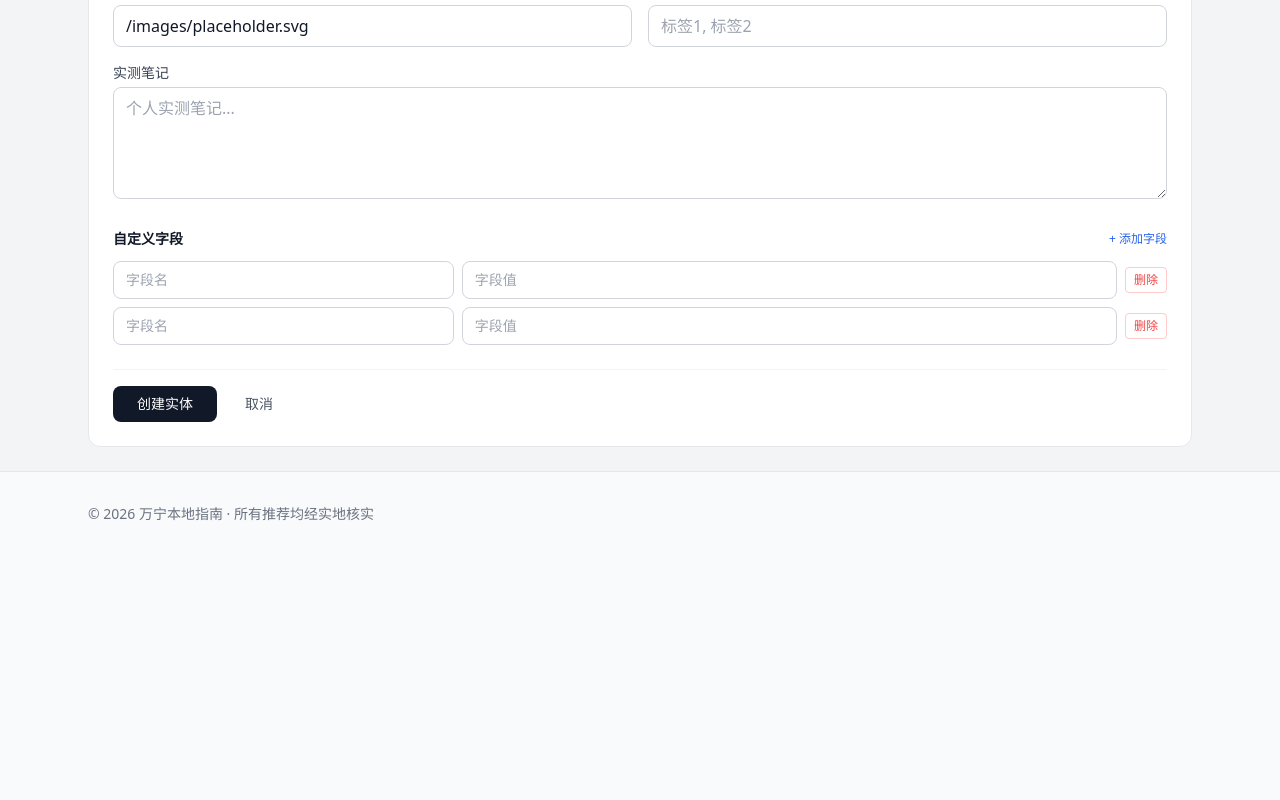
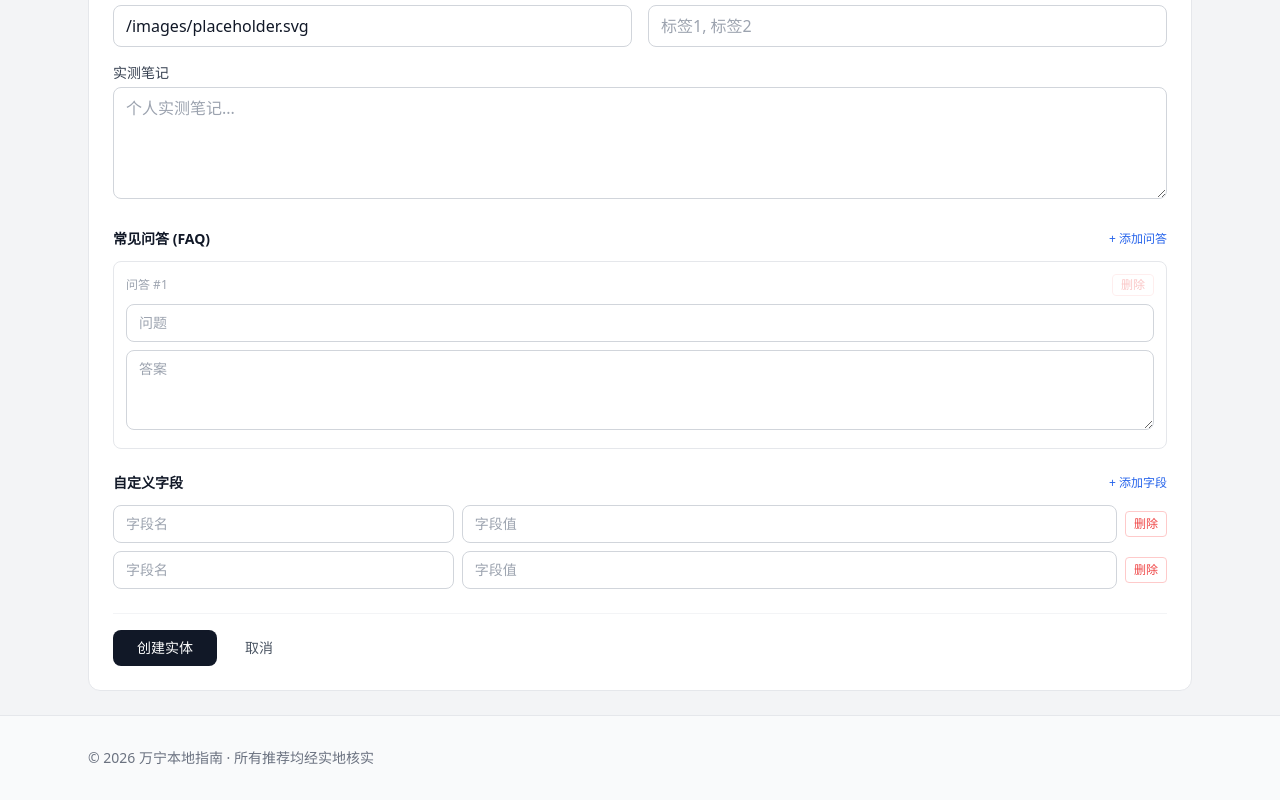
Before and after one commit to 3609664005/guide, a Next.js app: page /admin/entities/new in a window 1280 px wide. Shown: the part 739-1539 px from the top of the page. Before the commit the page ends 1295 px from the top, so only its background shows below. Built offline with nearby package versions, Linux system fonts and the light colour scheme.

Commit message:
添加FAQ功能：数据结构、管理后台编辑、详情页展示、JSON-LD Schema

```diff
--- a/app/admin/api/entities/route.ts
+++ b/app/admin/api/entities/route.ts
@@ -42,6 +42,7 @@ export async function POST(request: NextRequest) {
       personalNote: body.personalNote || "",
       imageUrl: body.imageUrl || "/images/placeholder.svg",
       detailFields: body.detailFields || {},
+      faq: Array.isArray(body.faq) ? body.faq : [],
     };
 
     const allEntities = getAllEntities();
--- a/app/admin/entities/[slug]/edit/page.tsx
+++ b/app/admin/entities/[slug]/edit/page.tsx
@@ -23,6 +23,7 @@ export default function EditEntityPage({ params }: EditPageProps) {
     lat: entity.lat?.toString() || "",
     lon: entity.lon?.toString() || "",
     detailFields: Object.entries(entity.detailFields).map(([key, value]) => ({ key, value })),
+    faq: entity.faq?.length ? entity.faq : [{ question: "", answer: "" }],
   };
   if (initialData.detailFields.length === 0) {
     initialData.detailFields = [{ key: "", value: "" }, { key: "", value: "" }];
--- a/app/admin/entities/new/page.tsx
+++ b/app/admin/entities/new/page.tsx
@@ -10,6 +10,7 @@ export default function NewEntityPage() {
     lastConfirmedDate: new Date().toISOString().slice(0, 10), personalNote: "",
     imageUrl: "/images/placeholder.svg", lat: "", lon: "",
     detailFields: [{ key: "", value: "" }, { key: "", value: "" }],
+    faq: [{ question: "", answer: "" }],
   };
   return (
     <div>
--- a/app/entity/[slug]/page.tsx
+++ b/app/entity/[slug]/page.tsx
@@ -62,6 +62,20 @@ export default function DetailPage({ params }: DetailPageProps) {
           <h2 className="text-lg font-bold text-gray-900 mb-4 pb-2 border-b border-gray-200">📝 实测笔记</h2>
           <div className="prose prose-gray max-w-none text-gray-700 leading-relaxed whitespace-pre-line">{entity.personalNote}</div>
         </section>
+        {entity.faq && entity.faq.length > 0 && (
+          <section className="mb-8">
+            <h2 className="text-lg font-bold text-gray-900 mb-4 pb-2 border-b border-gray-200">常见问题 (FAQ)</h2>
+            <div className="space-y-4">
+              {entity.faq.map((item, idx) => (
+                <div key={idx} className="bg-gray-50 border border-gray-200 rounded-lg p-4">
+                  <h3 className="text-sm font-semibold text-gray-900 mb-2">{item.question}</h3>
+                  <p className="text-sm text-gray-700 leading-relaxed">{item.answer}</p>
+                </div>
+              ))}
+            </div>
+          </section>
+        )}
+
         {Object.keys(entity.detailFields).length > 0 && (
           <section className="mb-8">
             <h2 className="text-lg font-bold text-gray-900 mb-4 pb-2 border-b border-gray-200">📊 详细信息</h2>
--- a/components/EntityForm.tsx
+++ b/components/EntityForm.tsx
@@ -4,12 +4,14 @@ import { useRouter } from "next/navigation";
 import siteConfig from "@/site.config";
 
 interface DetailField { key: string; value: string }
+interface FaqItem { question: string; answer: string }
 
 interface EntityFormData {
   id: string; name: string; category: string; summary: string; address: string;
   priceRange: string; tags: string; openingHours: string; lastConfirmedDate: string;
   personalNote: string; imageUrl: string; lat: string; lon: string;
   detailFields: DetailField[];
+  faq: FaqItem[];
 }
 
 interface EntityFormProps {
@@ -30,6 +32,7 @@ export default function EntityForm({ initialData, isEditing }: EntityFormProps)
       lastConfirmedDate: new Date().toISOString().slice(0, 10), personalNote: "",
       imageUrl: "/images/placeholder.svg", lat: "", lon: "",
       detailFields: [{ key: "", value: "" }, { key: "", value: "" }],
+      faq: [{ question: "", answer: "" }],
     }
   );
 
@@ -54,6 +57,26 @@ export default function EntityForm({ initialData, isEditing }: EntityFormProps)
     setForm((prev) => ({
       ...prev,
       detailFields: prev.detailFields.filter((_, i) => i !== index),
+    }));
+  };
+
+  const updateFaq = (index: number, key: keyof FaqItem, value: string) => {
+    setForm((prev) => {
+      const items = [...prev.faq];
+      items[index] = { ...items[index], [key]: value };
+      return { ...prev, faq: items };
+    });
+  };
+
+  const addFaq = () => {
+    setForm((prev) => ({ ...prev, faq: [...prev.faq, { question: "", answer: "" }] }));
+  };
+
+  const removeFaq = (index: number) => {
+    if (form.faq.length <= 1) return;
+    setForm((prev) => ({
+      ...prev,
+      faq: prev.faq.filter((_, i) => i !== index),
     }));
   };
 
@@ -84,6 +107,7 @@ export default function EntityForm({ initialData, isEditing }: EntityFormProps)
         lat: form.lat ? parseFloat(form.lat) : undefined,
         lon: form.lon ? parseFloat(form.lon) : undefined,
         detailFields: detailFieldsObj,
+        faq: form.faq.filter((f) => f.question.trim() && f.answer.trim()),
       };
 
       const res = await fetch("/admin/api/entities", {
@@ -104,6 +128,7 @@ export default function EntityForm({ initialData, isEditing }: EntityFormProps)
             lastConfirmedDate: new Date().toISOString().slice(0, 10), personalNote: "",
             imageUrl: "/images/placeholder.svg", lat: "", lon: "",
             detailFields: [{ key: "", value: "" }, { key: "", value: "" }],
+      faq: [{ question: "", answer: "" }],
           });
         }
       }
@@ -146,7 +171,35 @@ export default function EntityForm({ initialData, isEditing }: EntityFormProps)
         </div>
       </div>
 
-      {/* detailFields 动态键值对 */}
+      {/* FAQ */}
+      <div>
+        <div className="flex items-center justify-between mb-3">
+          <h3 className="text-sm font-bold text-gray-900">常见问答 (FAQ)</h3>
+          <button type="button" onClick={addFaq} className="text-xs text-blue-600 hover:text-blue-800">+ 添加问答</button>
+        </div>
+        <div className="space-y-3">
+          {form.faq.map((f, i) => (
+            <div key={i} className="border border-gray-200 rounded-lg p-3">
+              <div className="flex items-center justify-between mb-2">
+                <span className="text-xs text-gray-400">问答 #{i + 1}</span>
+                <button type="button" onClick={() => removeFaq(i)} disabled={form.faq.length <= 1}
+                  className="px-2 py-0.5 text-xs text-red-500 hover:text-red-700 border border-red-200 rounded hover:bg-red-50 disabled:opacity-30 transition-colors"
+                >删除</button>
+              </div>
+              <input
+                type="text" value={f.question} onChange={(e) => updateFaq(i, "question", e.target.value)}
+                placeholder="问题" className="w-full px-3 py-2 border border-gray-300 rounded-lg outline-none focus:ring-2 focus:ring-blue-500 text-sm mb-2"
+              />
+              <textarea
+                value={f.answer} onChange={(e) => updateFaq(i, "answer", e.target.value)}
+                placeholder="答案" className="w-full px-3 py-2 border border-gray-300 rounded-lg outline-none focus:ring-2 focus:ring-blue-500 text-sm h-20 resize-y"
+              />
+            </div>
+          ))}
+        </div>
+      </div>
+
+      {/* detailFields */}
       <div>
         <div className="flex items-center justify-between mb-3">
           <h3 className="text-sm font-bold text-gray-900">自定义字段</h3>
--- a/data/entities.json
+++ b/data/entities.json
@@ -33,6 +33,24 @@
     "lastConfirmedDate": "2026-07-17",
     "personalNote": "📝实测标题：万宁兴隆鳄鱼谷深度实测｜10元门票喂鳄鱼！小众避坑全攻略（2026最新）\n \n出行时间：2026年4月12日（周五15:00–16:10）｜出行方式：自驾（石梅湾出发30分钟）｜同行：2大1小（1.1m免票）\n \n1️⃣抵达&入园体验（路况/停车/购票）\n \n导航“金鸡缘鳄鱼谷”最准（搜“兴隆鳄鱼谷”易导错私人小路），后半段为华侨农场乡村水泥路，会车需慢行；免费露天停车场（约15个车位），节假日16点后容易满位。\n售票处为简易木屋，10元/人扫码支付，无线上预约；门口可选购鸡头投喂（建议先进园看活跃度再买），同时售卖鳄鱼肉制品、鳄鱼文创、兴隆咖啡伴手礼。\n \n2️⃣园区动线&分区实测（全程约50–60分钟）\n \n①迎宾步道区：两侧彩绘鳄鱼墙、恐龙迷宫（部分时段维护）、孔雀/鸽子散养区（气味偏明显）；\n②幼鳄繁育科普区：室内孵化间+多级养殖池（1龄/2龄/3龄鳄分开），管理员会免费讲解鳄鱼生命周期、养殖合规知识（无强制消费）；\n③成体鳄鱼观览区：两大主池（左侧母鳄群、右侧公鳄群），下午15–16点活跃度最高（正午高温几乎不动）；安全护栏+防滑台阶，全程有工作人员巡逻；\n④餐饮休闲区：鳄鱼肉烧烤（10元/串）、红焖鳄鱼肉套餐、农家椰子鸡，同时有户外茶座喝兴隆咖啡；\n⑤特产售卖区：带皮/去皮鳄鱼肉（100–118元/斤）、鳄鱼丸、皮具小样（合规养殖产品）。\n \n3️⃣投喂&互动真实感受（安全细节）\n \n我们花20元买了一份鸡头，在管理员口令下平抛投喂——成年鳄捕食爆发力极强，水花飞溅，视觉冲击力远超动物园；小朋友全程兴奋，但必须全程牵手、严禁伸手越线；雨天步道湿滑，园区会开放雨棚投喂区（实测雨天鳄鱼更活跃）。\n孵化室的小鳄鱼超级治愈，摸不到但可以近距离拍照（工作人员允许的前提下），孩子对“鳄鱼幼儿园”印象最深，学到很多爬行动物知识。\n \n4️⃣优缺点&避坑总结（真实不吹不黑）\n \n✅优点：\n \n1. 价格极低（10元门票+平价投喂），万宁性价比天花板级小众景点；\n\n2. 人少清净（非节假日几乎包场），不像热门景区拥挤；\n\n3. 科普属性强，管理员讲解专业，适合自然教育；\n\n4. 和咖啡谷、巴厘村顺路，不绕路，完美填充兴隆半日行程。\n \n❌缺点：\n \n1. 园区偏朴素（私人养殖场改造），设施简陋，追求精致景区的慎来；\n\n2. 夏季闷热+动物气味明显，易晕车/怕味的带好口罩；\n\n3. 周边便利店少，建议自带水和防晒；\n\n4. 部分网络攻略说“免门票”，实测2026年统一收取10元卫生费（政策更新）。\n \n5️⃣最佳行程搭配&出行Tips（2026最新）\n \n1. 最佳游玩时段：15:00–17:00（鳄鱼活跃+不暴晒）；\n\n2. 穿搭建议：防滑鞋、速干衣、手机防水袋（防投喂溅水）；\n\n3. 串联路线：石梅湾/日月湾→兴隆鳄鱼谷→兴隆咖啡谷→巴厘村→兴隆温泉（一日华侨风情线）；\n\n4. 禁忌提醒：禁止挑逗鳄鱼、乱扔垃圾、携带宠物入内；拍照不使用闪光灯；儿童必须成人全程陪同。\n \n6️⃣总结评价\n \n兴隆鳄鱼谷不是标准4A景区，但绝对是万宁最有记忆点的小众体验！如果你厌倦了千篇一律的海滩，想带娃玩点刺激又安全的项目、深度了解兴隆华侨农场的特色产业，这里绝对值得专程打卡；如果追求纯风景、网红精致拍照，建议优先植物园和巴厘村。",
     "imageUrl": "/images/placeholder.svg",
-    "detailFields": {}
+    "detailFields": {},
+    "faq": [
+      {
+        "question": "万宁经济园鳄鱼谷适合带孩子玩吗？",
+        "answer": "适合。经济园鳄鱼谷以鳄鱼观赏和互动体验为主要特色，适合作为万宁亲子游线路中的一个小众体验点。建议安排30分钟到1小时游玩时间。"
+      },
+      {
+        "question": "万宁经济园鳄鱼谷值得专门去吗？",
+        "answer": "如果专程前往，建议结合兴隆地区其他景点一起游览，例如兴隆热带植物园、咖啡店等，这样行程更加丰富。"
+      },
+      {
+        "question": "经济园鳄鱼谷在哪里？",
+        "answer": "经济园鳄鱼谷位于海南省万宁市兴隆地区，是一个以鳄鱼展示和观赏体验为特色的旅游点。"
+      },
+      {
+        "question": "万宁亲子旅游有哪些推荐？",
+        "answer": "万宁适合亲子游的地点包括经济园鳄鱼谷、兴隆热带植物园以及部分海滨区域，可以根据孩子年龄和兴趣安排路线。"
+      }
+    ]
   }
 ]
--- a/lib/entities.ts
+++ b/lib/entities.ts
@@ -15,6 +15,7 @@ export interface Entity {
   personalNote: string;
   imageUrl: string;
   detailFields: Record<string, string>;
+  faq?: Array<{ question: string; answer: string }>;
 }
 
 const typedEntities = entities as unknown as Entity[];
```
Also changed, not shown: lib/schema.ts (+11 -0 lines).
